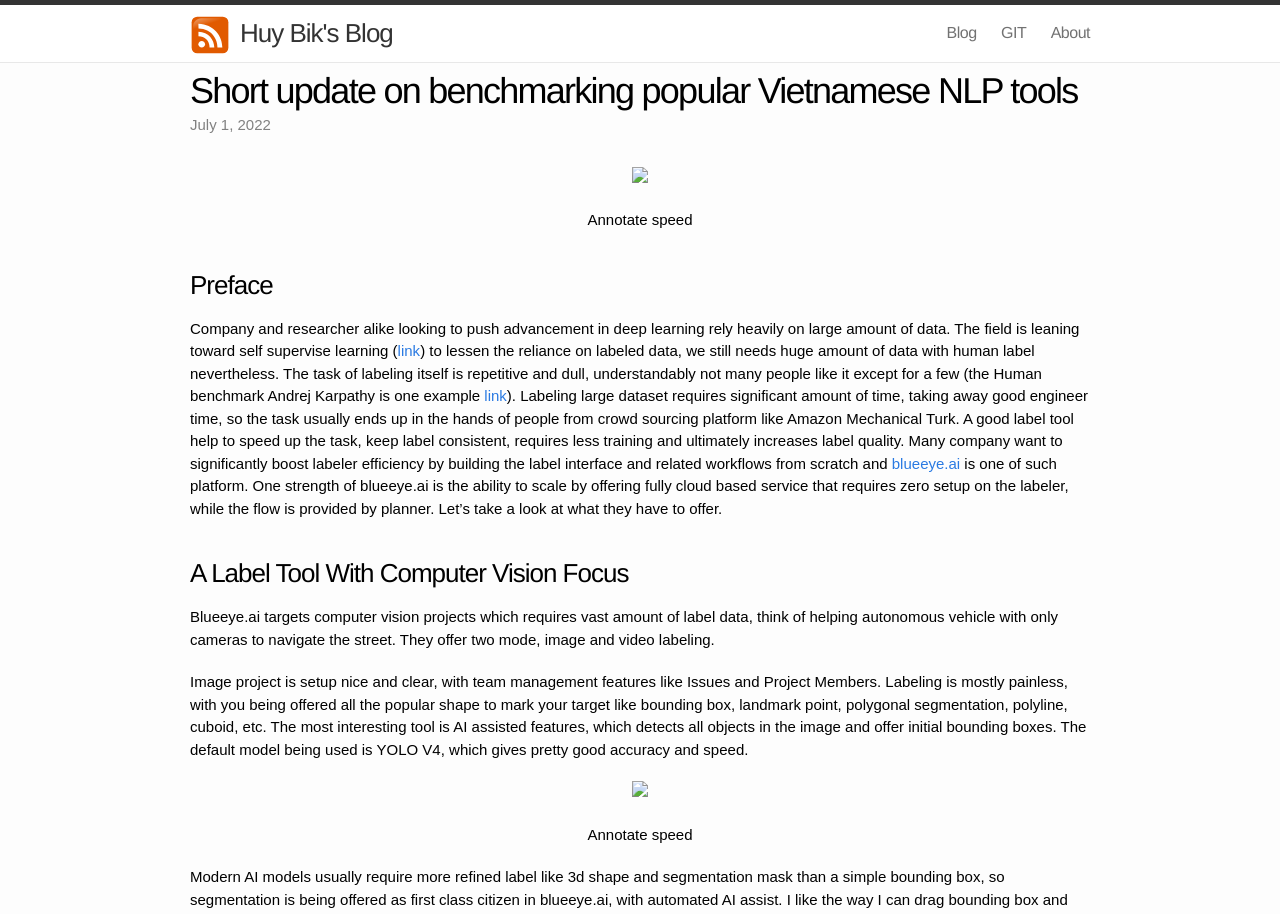
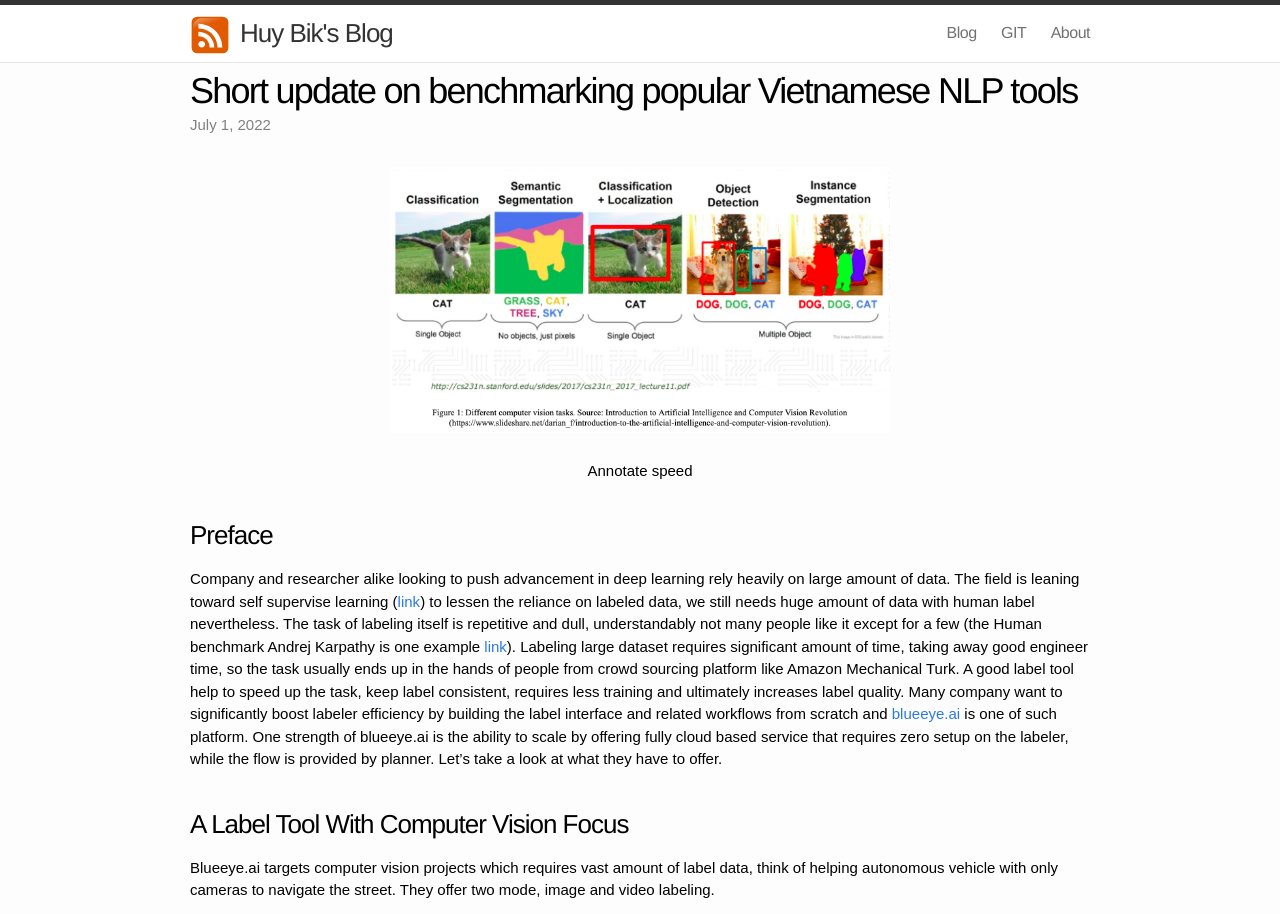
Before and after one commit to huybik/huybik.github.io, a Jekyll site: the page built from _posts/2022-07-01-Data-Labeling-Platform-Review.md, in a window 1280 px wide. Shown: the top 914 px of the page. Built offline with Jekyll 4.4.1, drawn with Linux system fonts in a browser that asks for light colours; comment, search, counter and statistics services are not loaded.

Commit message:
Update 2022-07-01-Data-Labeling-Platform-Review.md

```diff
--- a/_posts/2022-07-01-Data-Labeling-Platform-Review.md
+++ b/_posts/2022-07-01-Data-Labeling-Platform-Review.md
@@ -3,7 +3,7 @@
 title: Short update on benchmarking popular Vietnamese NLP tools
 ---
 <p align="center">
-<img class="figure" src='blueeye data platform review/image label.png'>
+<img class="figure" src='https://github.com/huybik/huybik.github.io/blob/main/_posts/blueeye%20data%20platform%20review/image%20label.png?raw=true'>
 <p align = "center"> Annotate speed </p>
 </p>
 
@@ -17,13 +17,13 @@
 
 Image project is setup nice and clear, with team management features like Issues and Project Members. Labeling is mostly painless, with you being offered all the popular shape to mark your target like bounding box, landmark point, polygonal segmentation, polyline, cuboid, etc. The most interesting tool is AI assisted features, which detects all objects in the image and offer initial bounding boxes. The default model being used is YOLO V4, which gives pretty good accuracy and speed.
 <p align="center">
-<img class="figure" src='blueeye data platform review/image labeling.png'>
+<img class="figure" src='https://github.com/huybik/huybik.github.io/blob/c7708aa53c26bc108a97cbb40d5ffc03ac3a0e42/_posts/blueeye%20data%20platform%20review/image%20labeling.png'>
 <p align = "center"> Annotate speed </p>
 </p>
 
 Modern AI models usually require more refined label like 3d shape and segmentation mask than a simple bounding box, so segmentation is being offered as first class citizen in blueeye.ai, with automated AI assist. I like the way I can drag bounding box and the car is segmented out. The result is not perfect, still it does help reduce a significant amount of time. Brush and eraser is provided to refine the segment. I do prefer to have adjustable joins for a more accurate control.
 <p align="center">
-<img class="figure" src='blueeye data platform review/object detection.png'>
+<img class="figure" src='https://github.com/huybik/huybik.github.io/blob/c7708aa53c26bc108a97cbb40d5ffc03ac3a0e42/_posts/blueeye%20data%20platform%20review/object%20detection.png'>
 <p align = "center"> Annotate speed </p>
 </p>
 
@@ -39,9 +39,10 @@
 
 When doing labeling, the engineers prefer to do crowd sourcing for resource saving. It turns out management and ease of use becoming more and more an important for high quality label result. blueeye.ai offer good coverage on collaboration flow to get the process go smoothly. Tools like assignee, time tracking, bug tracking and most importantly, it's online based nature makes scaling the team becomes trivial task: many people can join and collaborate on the same project instantly.
 <p align="center">
-<img class="figure" src='blueeye data platform review/project management.png'>
+<img class="figure" src='https://github.com/huybik/huybik.github.io/blob/c7708aa53c26bc108a97cbb40d5ffc03ac3a0e42/_posts/blueeye%20data%20platform%20review/project%20management.png'>
 <p align = "center"> Annotate speed </p>
 </p>
+
 Advantages of web based platform is that everything is synced automatically while project management like nature of blueeye.ai can only help to boost productivity and ease of use. However, performance of online platform usually on the low side when compare with similar local apps, like video frame seeking is choppy when transmitting frames online. The AI assistant in video labeling may take a bit of time to run but this is more on server performance.
 
 ### Final Thought
```
